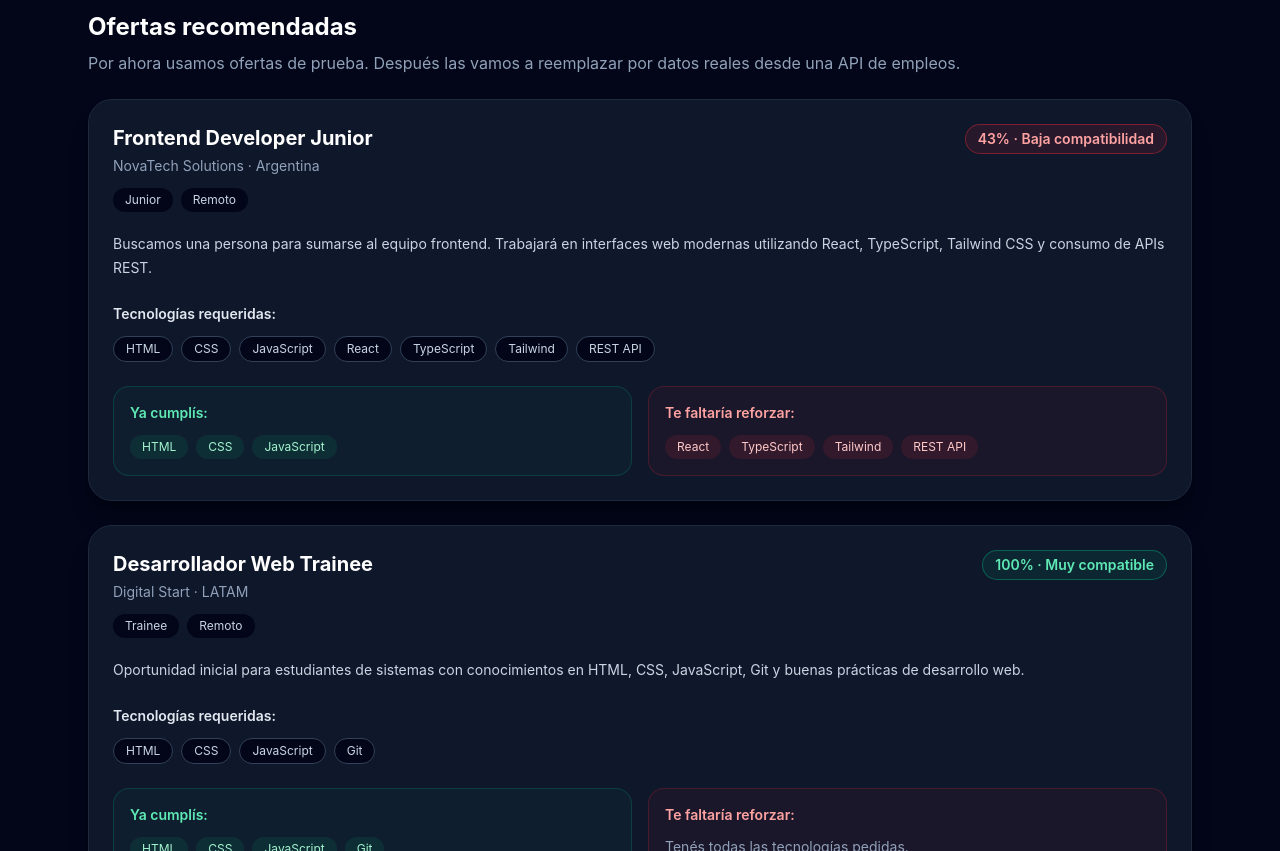
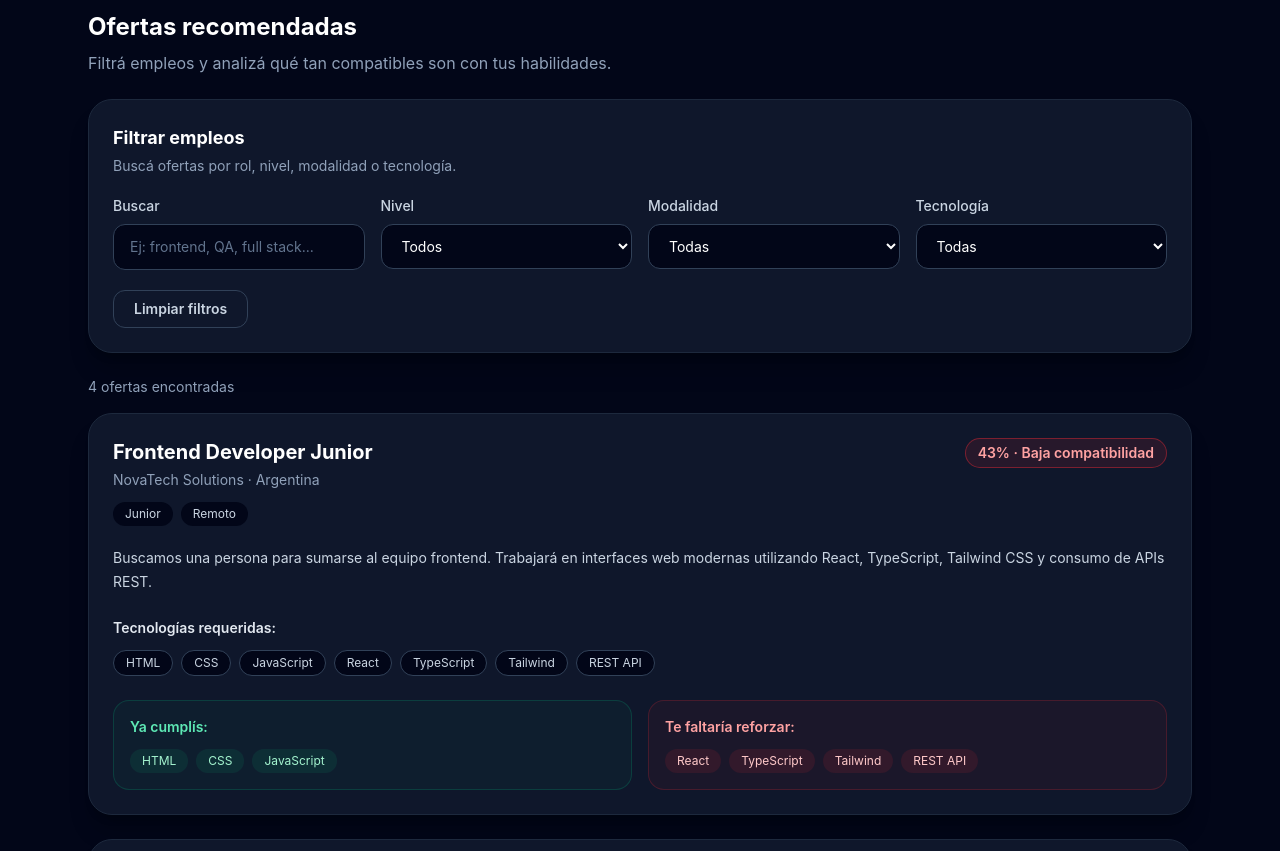
Before and after one commit to PerazzoCamila2am/jobmatch-it, a React (Vite) app: page / in a window 1280 px wide. Shown: the part 986-1837 px from the top of the page. Built offline with nearby package versions, Linux system fonts and the light colour scheme.

Commit message:
add job filters

```diff
--- /dev/null
+++ b/src/components/JobFilters.tsx
@@ -0,0 +1,132 @@
+type JobFiltersProps = {
+  searchTerm: string
+  selectedLevel: string
+  selectedModality: string
+  selectedSkill: string
+  onSearchChange: (value: string) => void
+  onLevelChange: (value: string) => void
+  onModalityChange: (value: string) => void
+  onSkillChange: (value: string) => void
+  onClearFilters: () => void
+}
+
+const skillOptions = [
+  'HTML',
+  'CSS',
+  'JavaScript',
+  'TypeScript',
+  'React',
+  'Tailwind',
+  'REST API',
+  'Node.js',
+  'Express',
+  'SQL',
+  'Git',
+  'Cypress',
+  'Scrum',
+  'Testing',
+]
+
+function JobFilters({
+  searchTerm,
+  selectedLevel,
+  selectedModality,
+  selectedSkill,
+  onSearchChange,
+  onLevelChange,
+  onModalityChange,
+  onSkillChange,
+  onClearFilters,
+}: JobFiltersProps) {
+  return (
+    <div className="mb-6 rounded-3xl border border-slate-800 bg-slate-900 p-6 shadow-xl shadow-black/20">
+      <div className="mb-5">
+        <h3 className="text-lg font-bold text-white">Filtrar empleos</h3>
+        <p className="mt-1 text-sm text-slate-400">
+          Buscá ofertas por rol, nivel, modalidad o tecnología.
+        </p>
+      </div>
+
+      <div className="grid gap-4 md:grid-cols-2 lg:grid-cols-4">
+        <div>
+          <label className="mb-2 block text-sm font-medium text-slate-300">
+            Buscar
+          </label>
+
+          <input
+            type="text"
+            value={searchTerm}
+            onChange={(event) => onSearchChange(event.target.value)}
+            placeholder="Ej: frontend, QA, full stack..."
+            className="w-full rounded-xl border border-slate-700 bg-slate-950 px-4 py-3 text-sm text-white outline-none transition placeholder:text-slate-500 focus:border-blue-500"
+          />
+        </div>
+
+        <div>
+          <label className="mb-2 block text-sm font-medium text-slate-300">
+            Nivel
+          </label>
+
+          <select
+            value={selectedLevel}
+            onChange={(event) => onLevelChange(event.target.value)}
+            className="w-full rounded-xl border border-slate-700 bg-slate-950 px-4 py-3 text-sm text-white outline-none transition focus:border-blue-500"
+          >
+            <option value="">Todos</option>
+            <option value="Trainee">Trainee</option>
+            <option value="Junior">Junior</option>
+            <option value="Semi Senior">Semi Senior</option>
+            <option value="Senior">Senior</option>
+          </select>
+        </div>
+
+        <div>
+          <label className="mb-2 block text-sm font-medium text-slate-300">
+            Modalidad
+          </label>
+
+          <select
+            value={selectedModality}
+            onChange={(event) => onModalityChange(event.target.value)}
+            className="w-full rounded-xl border border-slate-700 bg-slate-950 px-4 py-3 text-sm text-white outline-none transition focus:border-blue-500"
+          >
+            <option value="">Todas</option>
+            <option value="Remoto">Remoto</option>
+            <option value="Híbrido">Híbrido</option>
+            <option value="Presencial">Presencial</option>
+          </select>
+        </div>
+
+        <div>
+          <label className="mb-2 block text-sm font-medium text-slate-300">
+            Tecnología
+          </label>
+
+          <select
+            value={selectedSkill}
+            onChange={(event) => onSkillChange(event.target.value)}
+            className="w-full rounded-xl border border-slate-700 bg-slate-950 px-4 py-3 text-sm text-white outline-none transition focus:border-blue-500"
+          >
+            <option value="">Todas</option>
+
+            {skillOptions.map((skill) => (
+              <option key={skill} value={skill}>
+                {skill}
+              </option>
+            ))}
+          </select>
+        </div>
+      </div>
+
+      <button
+        type="button"
+        onClick={onClearFilters}
+        className="mt-5 rounded-xl border border-slate-700 px-5 py-2 text-sm font-semibold text-slate-300 transition hover:bg-slate-800 hover:text-white"
+      >
+        Limpiar filtros
+      </button>
+    </div>
+  )
+}
+
+export default JobFilters
--- a/src/components/JobList.tsx
+++ b/src/components/JobList.tsx
@@ -1,11 +1,51 @@
+import { useMemo, useState } from 'react'
 import { mockJobs } from '../data/mockJobs'
 import JobCard from './JobCard'
+import JobFilters from './JobFilters'
 
 type JobListProps = {
   userSkills: string[]
 }
 
 function JobList({ userSkills }: JobListProps) {
+  const [searchTerm, setSearchTerm] = useState('')
+  const [selectedLevel, setSelectedLevel] = useState('')
+  const [selectedModality, setSelectedModality] = useState('')
+  const [selectedSkill, setSelectedSkill] = useState('')
+
+  const filteredJobs = useMemo(() => {
+    return mockJobs.filter((job) => {
+      const searchValue = searchTerm.toLowerCase().trim()
+
+      const matchesSearch =
+        searchValue === '' ||
+        job.title.toLowerCase().includes(searchValue) ||
+        job.company.toLowerCase().includes(searchValue) ||
+        job.description.toLowerCase().includes(searchValue)
+
+      const matchesLevel =
+        selectedLevel === '' || job.level === selectedLevel
+
+      const matchesModality =
+        selectedModality === '' || job.modality === selectedModality
+
+      const matchesSkill =
+        selectedSkill === '' ||
+        job.requiredSkills.some(
+          (skill) => skill.toLowerCase() === selectedSkill.toLowerCase(),
+        )
+
+      return matchesSearch && matchesLevel && matchesModality && matchesSkill
+    })
+  }, [searchTerm, selectedLevel, selectedModality, selectedSkill])
+
+  const handleClearFilters = () => {
+    setSearchTerm('')
+    setSelectedLevel('')
+    setSelectedModality('')
+    setSelectedSkill('')
+  }
+
   return (
     <section id="jobs" className="mx-auto max-w-6xl px-6 py-10">
       <div className="mb-6">
@@ -18,16 +58,46 @@ function JobList({ userSkills }: JobListProps) {
         </h2>
 
         <p className="mt-2 text-slate-400">
-          Por ahora usamos ofertas de prueba. Después las vamos a reemplazar por
-          datos reales desde una API de empleos.
+          Filtrá empleos y analizá qué tan compatibles son con tus habilidades.
         </p>
       </div>
 
-      <div className="grid gap-6">
-        {mockJobs.map((job) => (
-          <JobCard key={job.id} job={job} userSkills={userSkills} />
-        ))}
+      <JobFilters
+        searchTerm={searchTerm}
+        selectedLevel={selectedLevel}
+        selectedModality={selectedModality}
+        selectedSkill={selectedSkill}
+        onSearchChange={setSearchTerm}
+        onLevelChange={setSelectedLevel}
+        onModalityChange={setSelectedModality}
+        onSkillChange={setSelectedSkill}
+        onClearFilters={handleClearFilters}
+      />
+
+      <div className="mb-4 flex items-center justify-between">
+        <p className="text-sm text-slate-400">
+          {filteredJobs.length} oferta{filteredJobs.length !== 1 ? 's' : ''}{' '}
+          encontrada{filteredJobs.length !== 1 ? 's' : ''}
+        </p>
       </div>
+
+      {filteredJobs.length === 0 ? (
+        <div className="rounded-3xl border border-slate-800 bg-slate-900 p-8 text-center">
+          <h3 className="text-xl font-bold text-white">
+            No encontramos ofertas con esos filtros
+          </h3>
+
+          <p className="mt-2 text-slate-400">
+            Probá limpiar los filtros o buscar por otra tecnología.
+          </p>
+        </div>
+      ) : (
+        <div className="grid gap-6">
+          {filteredJobs.map((job) => (
+            <JobCard key={job.id} job={job} userSkills={userSkills} />
+          ))}
+        </div>
+      )}
     </section>
   )
 }
```
